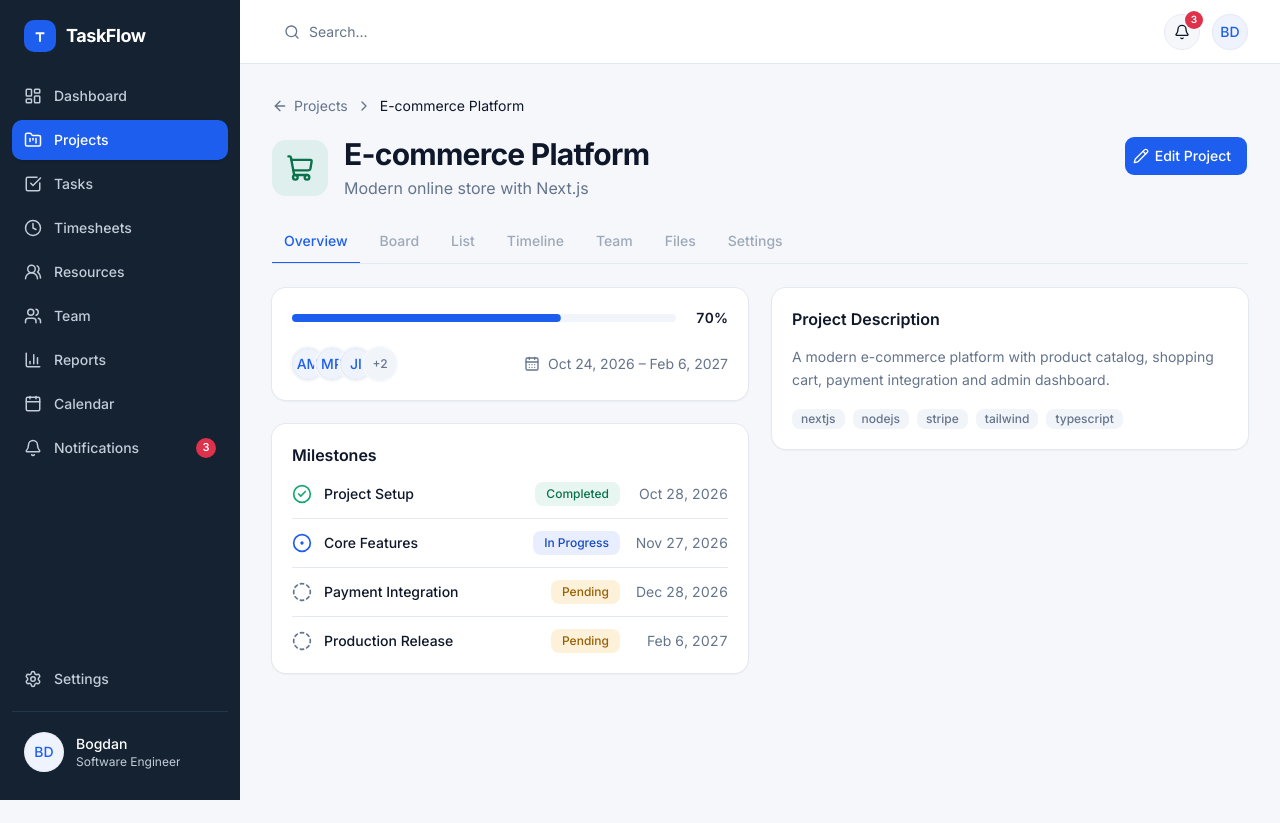
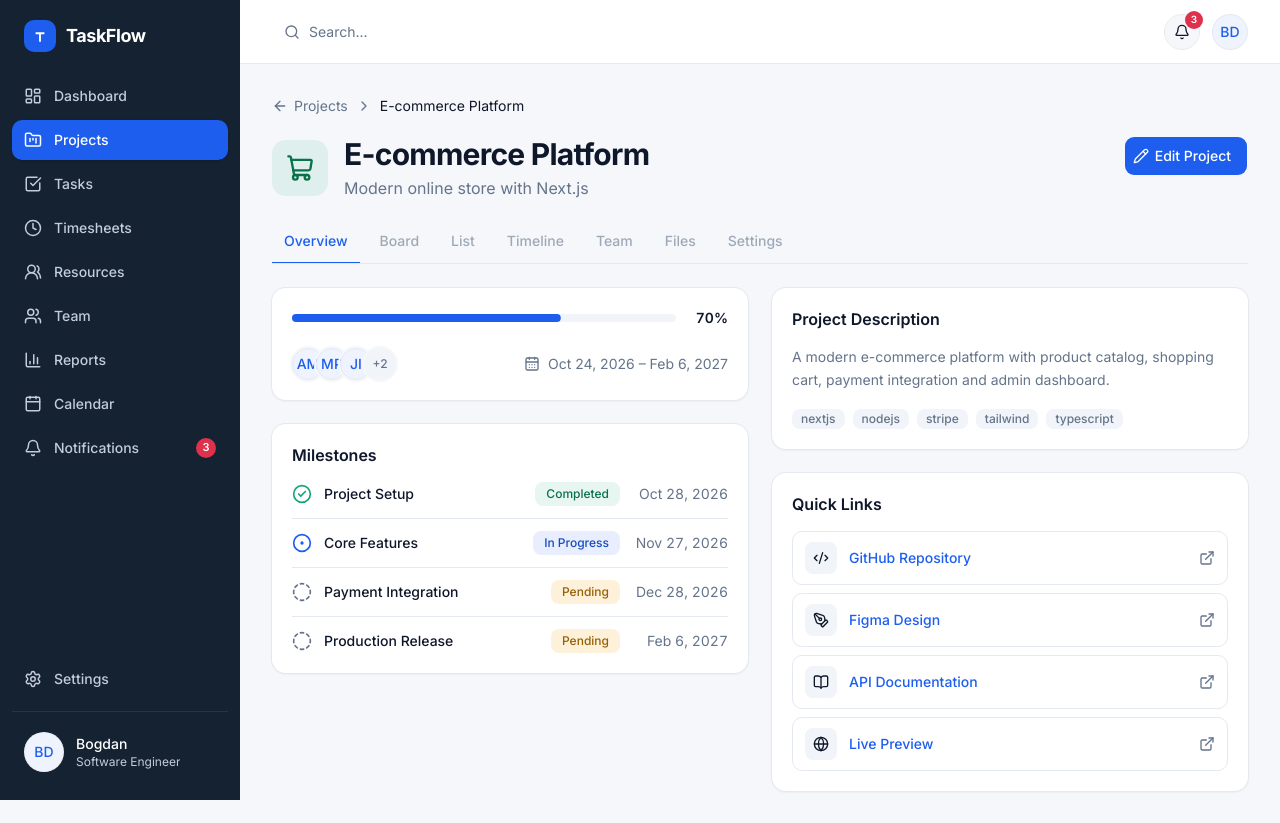
Before and after one commit to bociwess0/TaskFlow, a Next.js app in the folder apps/web/: page /projects/p-1 in a window 1280 px wide. Before the commit the page ends 800 px from the top, so only its background shows below. Built offline with nearby package versions, Linux system fonts and the light colour scheme.

Commit message:
feat(projects): add quick links card

```diff
--- a/apps/web/src/features/projects/components/project-overview.tsx
+++ b/apps/web/src/features/projects/components/project-overview.tsx
@@ -4,6 +4,7 @@ import { useParams } from "next/navigation";
 import { MilestonesCard } from "@/features/projects/components/milestones-card";
 import { ProjectDescriptionCard } from "@/features/projects/components/project-description-card";
 import { ProjectSummaryCard } from "@/features/projects/components/project-summary-card";
+import { QuickLinksCard } from "@/features/projects/components/quick-links-card";
 import { useProject } from "@/features/projects/hooks/use-project";
 
 /**
@@ -27,6 +28,7 @@ export function ProjectOverview() {
       </div>
       <div className="flex flex-col gap-6">
         <ProjectDescriptionCard project={project} />
+        <QuickLinksCard links={project.links} />
       </div>
     </div>
   );
--- /dev/null
+++ b/apps/web/src/features/projects/components/quick-links-card.tsx
@@ -0,0 +1,71 @@
+import {
+  BookOpen,
+  CodeXml,
+  ExternalLink,
+  Globe,
+  Link as LinkIcon,
+  type LucideIcon,
+  PenTool,
+} from "lucide-react";
+import { EmptyState } from "@/components/shared/empty-state";
+import { Card, CardContent, CardHeader, CardTitle } from "@/components/ui/card";
+import type { ProjectLink, ProjectLinkType } from "@/types/project";
+
+/** lucide has no brand icons, so GitHub and Figma use neutral code and design icons. */
+const LINK_ICON: Record<ProjectLinkType, LucideIcon> = {
+  github: CodeXml,
+  figma: PenTool,
+  docs: BookOpen,
+  preview: Globe,
+  other: LinkIcon,
+};
+
+interface QuickLinksCardProps {
+  links: ProjectLink[];
+}
+
+/** External project links: repository, design, docs, preview (Overview tab). */
+export function QuickLinksCard({ links }: QuickLinksCardProps) {
+  return (
+    <Card className="gap-4 [--card-spacing:--spacing(5)]">
+      <CardHeader>
+        <CardTitle className="font-semibold">Quick Links</CardTitle>
+      </CardHeader>
+      <CardContent>
+        {links.length === 0 ? (
+          <EmptyState message="No links yet." />
+        ) : (
+          <ul className="flex flex-col gap-2">
+            {links.map((link) => (
+              <li key={link.id}>
+                <QuickLinkRow link={link} />
+              </li>
+            ))}
+          </ul>
+        )}
+      </CardContent>
+    </Card>
+  );
+}
+
+function QuickLinkRow({ link }: { link: ProjectLink }) {
+  const Icon = LINK_ICON[link.type];
+
+  return (
+    <a
+      href={link.url}
+      target="_blank"
+      rel="noopener noreferrer"
+      className="group flex items-center gap-3 rounded-lg border px-3 py-2.5 transition-colors outline-none hover:bg-muted/60 focus-visible:ring-3 focus-visible:ring-ring/50"
+    >
+      <span className="flex size-8 shrink-0 items-center justify-center rounded-md bg-muted text-foreground">
+        <Icon className="size-4" aria-hidden />
+      </span>
+      <span className="min-w-0 flex-1 truncate font-medium text-primary group-hover:underline">
+        {link.label}
+      </span>
+      <span className="sr-only">(opens in a new tab)</span>
+      <ExternalLink className="size-4 shrink-0 text-muted-foreground" aria-hidden />
+    </a>
+  );
+}
```
Also changed, not shown: 1 other file (tests, documents, lock files or other folders).
